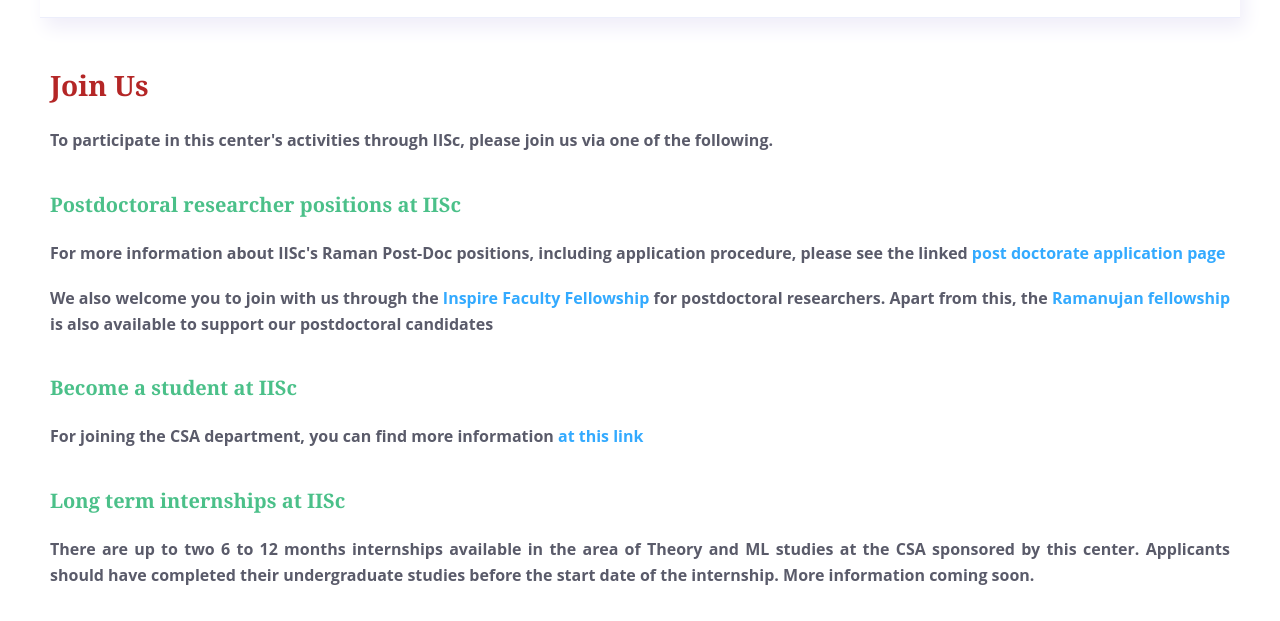
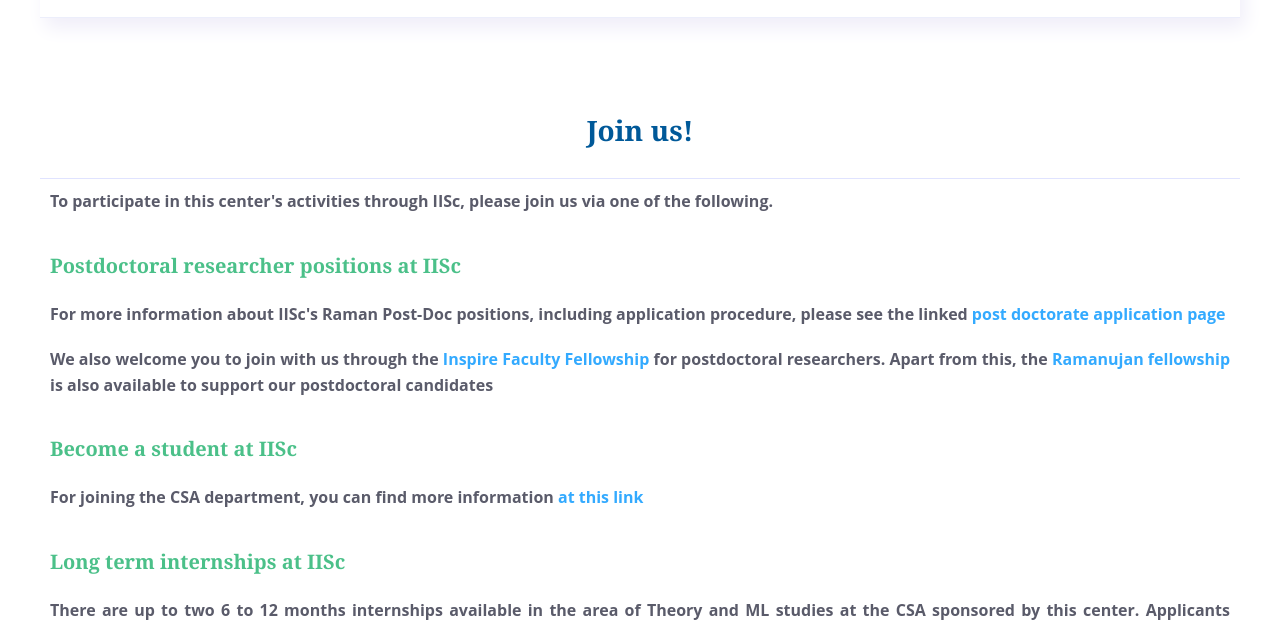
Before and after one commit to p10rahulm/cfe-walmart, a plain HTML site: page joinus.html in a window 1280 px wide. Shown: the part 184-805 px from the top of the page. Drawn offline with nearby package versions, Linux system fonts and the light colour scheme.

Commit message:
content changes

```diff
--- a/joinus.html
+++ b/joinus.html
@@ -101,7 +101,10 @@
     <!-- Main Body -->
     <div class="mainer container-element" id="home-page-about">
 
-        <div class="home-header">Join Us</div>
+        <!-- <div class="home-header">Join Us</div> -->
+        <div id="streaming-links-heading" class="section-heading">
+            Join us!
+        </div>
         <div class="home-text">
             <div class="home-textpara">
                 To participate in this center's activities through IISc, please join us via one of the following.
```
Also changed, not shown: assets/images/events_images/celticSVG.svg (added), assets/images/events_images/kvs.png (added), assets/images/events_images/penroseTiling.jpg (added).
